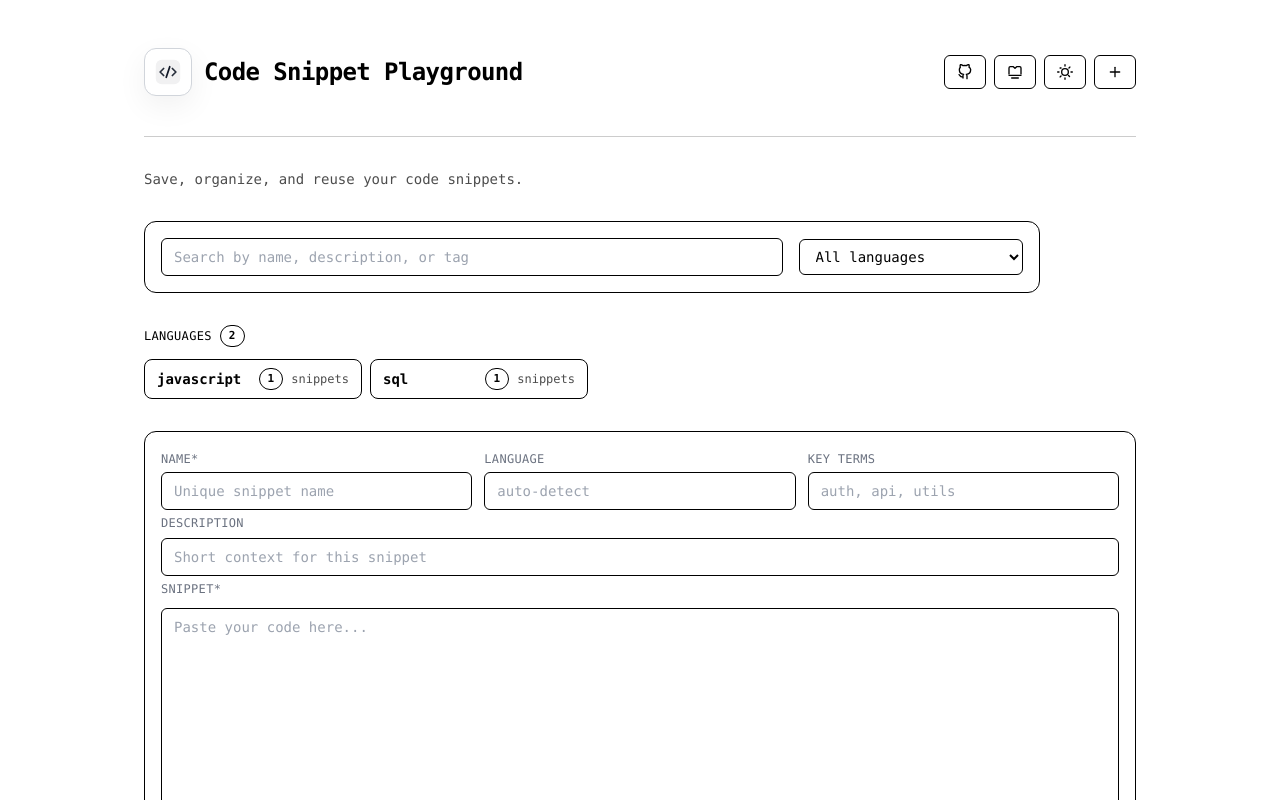
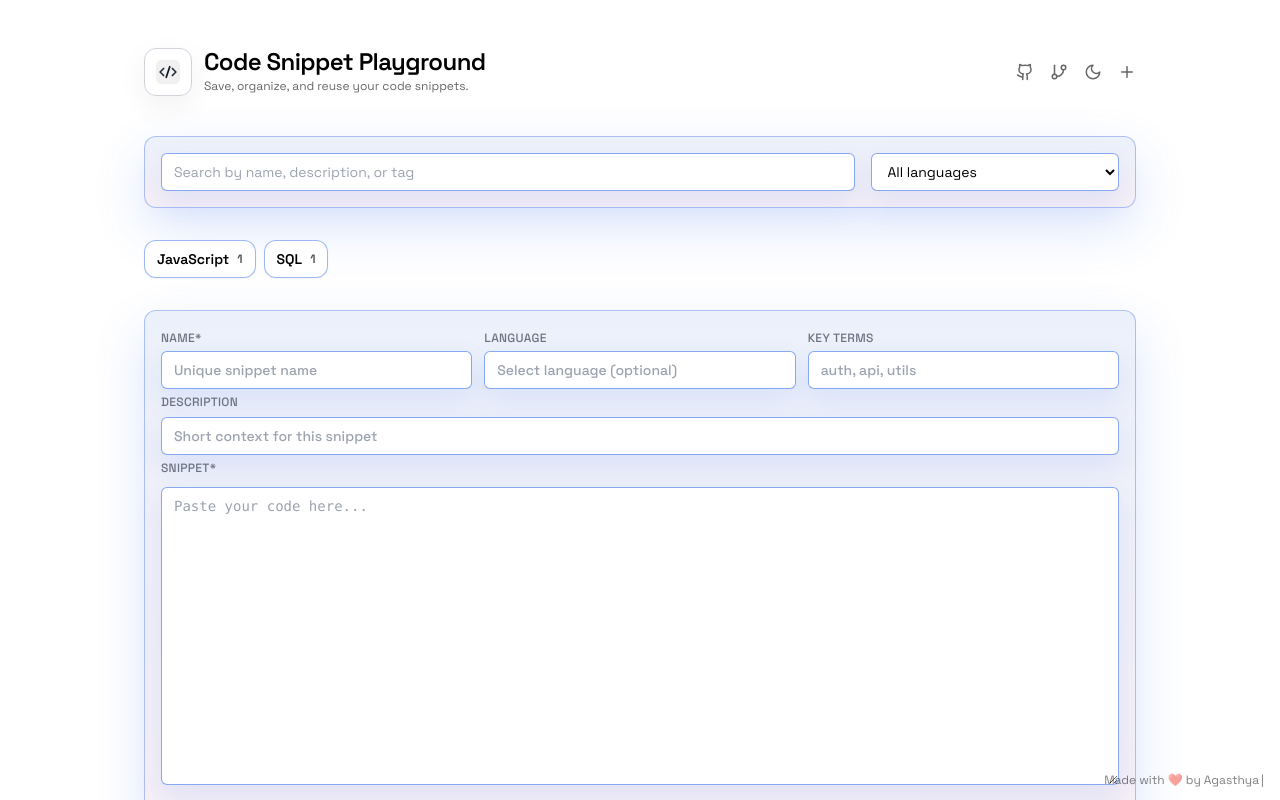
Before and after one commit to agasthyarkumar/Code-Snippet-Playground, a React (Vite) app: page / in a window 1280 px wide. Both pictures are taken after a click on the button 1115 px from the left and 72 px from the top of the page. Shown: the top 800 px of the page. Built offline with nearby package versions, Linux system fonts and the light colour scheme.

Commit message:
UI changes

```diff
--- a/package.json
+++ b/package.json
@@ -15,6 +15,7 @@
   },
   "dependencies": {
     "clsx": "2.1.0",
+    "lucide-react": "^0.378.0",
     "nanoid": "5.0.7",
     "react": "18.3.1",
     "react-dom": "18.3.1",
--- a/src/App.tsx
+++ b/src/App.tsx
@@ -1,11 +1,12 @@
 import { useEffect, useMemo, useState } from 'react';
+import { Github, GitBranch, Moon, Sun, Plus } from 'lucide-react';
 import SnippetCard from './components/SnippetCard';
 import SnippetForm from './components/SnippetForm';
 import Modal from './components/Modal';
 import LogoMark from './components/LogoMark';
+import LanguageStats from './components/LanguageStats';
 import { useSnippets, SavePayload } from './hooks/useSnippets';
 import { DuplicateConflicts, Snippet } from './types';
-import LanguageStats from './components/LanguageStats';
 
 const getInitialTheme = (): 'light' | 'dark' => {
   if (typeof window === 'undefined') return 'light';
@@ -105,67 +106,46 @@ const App = () => {
       <div className="mx-auto flex min-h-screen max-w-5xl flex-col gap-8 px-4 py-10">
         <header className="flex items-center gap-3 py-2">
           <LogoMark />
-          <h1 className="text-2xl font-semibold leading-none tracking-tight">Code Snippet Playground</h1>
+          <div>
+            <h1 className="text-2xl font-semibold leading-none tracking-tight">Code Snippet Playground</h1>
+            <p className="text-xs text-black/60 dark:text-white/60 mt-1">Save, organize, and reuse your code snippets.</p>
+          </div>
           <div className="flex-1" />
-          <div className="flex items-center gap-2">
+          <div className="flex items-center gap-4">
             <a
-              className={buttonClass}
+              className="text-black dark:text-white opacity-60 hover:opacity-100 transition-opacity duration-200 hover:scale-110 transform"
               href="https://github.com/agasthyarkumar"
               target="_blank"
               rel="noreferrer"
               aria-label="GitHub profile"
             >
-              <svg width="16" height="16" viewBox="0 0 24 24" fill="none" stroke="currentColor" strokeWidth="2" strokeLinecap="round" strokeLinejoin="round">
-                <path d="M9 19c-4.3 1.4-4.3-2.5-6-3m12 6v-3.87a3.37 3.37 0 0 0-.94-2.61c3.14-.35 6.44-1.54 6.44-7A5.44 5.44 0 0 0 18 4.77 5.07 5.07 0 0 0 17.91 1S16.73.65 14 2.48a13.38 13.38 0 0 0-5 0C6.27.65 5.09 1 5.09 1A5.07 5.07 0 0 0 5 4.77 5.44 5.44 0 0 0 3.5 8.55c0 5.42 3.3 6.61 6.44 7A3.37 3.37 0 0 0 9 17.13V21" />
-              </svg>
+              <Github size={18} />
             </a>
             <a
-              className={buttonClass}
+              className="text-black dark:text-white opacity-60 hover:opacity-100 transition-opacity duration-200 hover:scale-110 transform"
               href="https://github.com/agasthyarkumar/Code-Snippet-Playground"
               target="_blank"
               rel="noreferrer"
               aria-label="GitHub repository"
             >
-              <svg width="16" height="16" viewBox="0 0 24 24" fill="none" stroke="currentColor" strokeWidth="2" strokeLinecap="round" strokeLinejoin="round">
-                <path d="M21 15V6a2 2 0 0 0-2-2h-4.5L12 6.5 9.5 4H5a2 2 0 0 0-2 2v9" />
-                <path d="M3 17h18" />
-                <path d="M17 21H7" />
-              </svg>
+              <GitBranch size={18} />
             </a>
             <button
-              className={buttonClass}
+              className="text-black dark:text-white opacity-60 hover:opacity-100 transition-opacity duration-200 hover:scale-110 transform"
               type="button"
               onClick={() => setTheme(theme === 'light' ? 'dark' : 'light')}
               aria-label="Toggle theme"
             >
-              {theme === 'dark' ? (
-                <svg width="16" height="16" viewBox="0 0 24 24" fill="none" stroke="currentColor" strokeWidth="2" strokeLinecap="round" strokeLinejoin="round">
-                  <path d="M21 12.79A9 9 0 1 1 11.21 3a7 7 0 0 0 9.79 9.79z" />
-                </svg>
-              ) : (
-                <svg width="16" height="16" viewBox="0 0 24 24" fill="none" stroke="currentColor" strokeWidth="2" strokeLinecap="round" strokeLinejoin="round">
-                  <circle cx="12" cy="12" r="5" />
-                  <path d="M12 1v2m0 18v2m11-11h-2M3 12H1m18.364-7.364-1.414 1.414M6.05 17.95l-1.414 1.414m0-13.414L6.05 6.05m11.314 11.314 1.414 1.414" />
-                </svg>
-              )}
+              {theme === 'dark' ? <Sun size={18} /> : <Moon size={18} />}
             </button>
-            <button className={buttonClass} onClick={startCreate} type="button" aria-label="Add snippet">
-              <svg width="16" height="16" viewBox="0 0 24 24" fill="none" stroke="currentColor" strokeWidth="2" strokeLinecap="round" strokeLinejoin="round">
-                <path d="M12 5v14" />
-                <path d="M5 12h14" />
-              </svg>
+            <button className="text-black dark:text-white opacity-60 hover:opacity-100 transition-opacity duration-200 hover:scale-110 transform" onClick={startCreate} type="button" aria-label="Add snippet">
+              <Plus size={18} />
             </button>
           </div>
         </header>
 
-        <div className="h-px w-full max-w-5xl bg-black/20 dark:bg-white/30" />
-
-        <p className="text-sm text-black/70 dark:text-white/70">
-          Save, organize, and reuse your code snippets.
-        </p>
-
-        <div className="w-full max-w-4xl space-y-3">
-          <div className="panel animate-soft flex flex-col gap-3 md:flex-row md:items-center md:gap-4">
+        <div className="w-full space-y-3">
+          <div className="panel animate-soft flex flex-col gap-3 md:flex-row md:items-center md:gap-4 shadow-md">
             <input
               className={`${inputClass} md:flex-[3]`}
               placeholder="Search by name, description, or tag"
@@ -187,17 +167,11 @@ const App = () => {
           </div>
         </div>
 
-        <div className="w-full max-w-4xl space-y-3">
-          <div className="flex items-center gap-2 text-xs uppercase tracking-wide text-black dark:text-white">
-            <span>Languages</span>
-            <span className="rounded-full border border-black px-2 py-0.5 text-[11px] font-semibold text-black dark:border-white dark:text-white">
-              {snippets.filter((s) => s.language).length}
-            </span>
-          </div>
+        <div className="w-full animate-slide-left">
           <LanguageStats
             snippets={snippets}
             selected={languageFilter || undefined}
-            onSelect={(lang) => setLanguageFilter(lang)}
+            onSelect={(lang) => setLanguageFilter((prev) => (prev === lang ? '' : lang))}
           />
         </div>
 
@@ -239,9 +213,9 @@ const App = () => {
           </div>
         )}
 
-        <div className="mx-auto flex w-full max-w-3xl flex-col gap-4">
+        <div className="flex w-full flex-col gap-4">
           {filtered.length === 0 && (
-            <div className="panel flex flex-col items-center gap-3 text-center text-gray-500">
+            <div className="panel animate-scale flex flex-col items-center gap-3 text-center text-black/70 dark:text-white/70 shadow-md">
               <div className="text-sm">No snippets yet. Create one to get started.</div>
               <button className={buttonClass} onClick={startCreate} type="button">
                 Create snippet
@@ -255,6 +229,7 @@ const App = () => {
               onEdit={startEdit}
               onDelete={onDelete}
               buttonClass={buttonClass}
+              theme={theme}
             />
           ))}
         </div>
@@ -271,6 +246,9 @@ const App = () => {
           />
         )}
       </div>
+      <div className="fixed bottom-3 right-4 text-xs text-black/50 dark:text-white/50 pointer-events-none select-none">
+        <span className="typewriter">Made with ❤️ by Agasthya</span>
+      </div>
     </div>
   );
 };
--- a/src/components/LanguageStats.tsx
+++ b/src/components/LanguageStats.tsx
@@ -9,42 +9,42 @@ type Props = {
 
 const LanguageStats = ({ snippets, selected, onSelect }: Props) => {
   const stats = useMemo(() => {
-    const map = new Map<string, { count: number; terms: Set<string> }>();
+    const map = new Map<string, { count: number }>();
     for (const s of snippets) {
       if (!s.language) continue;
-      if (!map.has(s.language)) map.set(s.language, { count: 0, terms: new Set() });
+      if (!map.has(s.language)) map.set(s.language, { count: 0 });
       const entry = map.get(s.language)!;
       entry.count += 1;
-      for (const t of s.keyTerms) entry.terms.add(t);
     }
-    // Convert to sorted array by count desc, then name asc
     return Array.from(map.entries())
-      .map(([language, { count, terms }]) => ({ language, count, terms: Array.from(terms).sort() }))
+      .map(([language, { count }]) => ({ language, count }))
       .sort((a, b) => (b.count - a.count) || a.language.localeCompare(b.language));
   }, [snippets]);
 
   if (stats.length === 0) return null;
 
   return (
-    <div className="grid grid-cols-2 gap-2 md:grid-cols-3 lg:grid-cols-4">
-      {stats.map(({ language, count, terms }) => {
-        const tooltip = terms.length ? `${terms.join(', ')}` : 'No key terms';
+    <div className="flex flex-wrap gap-2">
+      {stats.map(({ language, count }) => {
         const isActive = selected === language;
+        const base =
+          'flex items-center gap-2 rounded-xl border px-3 py-2 text-sm font-semibold transition-all duration-200 ease-out active:scale-95 shadow-sm';
+        const activeStyle =
+          'bg-[radial-gradient(circle_at_20%_20%,rgba(37,99,235,0.18),rgba(236,72,153,0.12))] text-white border-transparent shadow-[0_16px_36px_rgba(37,99,235,0.25)]';
+        const inactiveStyle =
+          'bg-white text-black border-[rgba(37,99,235,0.45)] hover:-translate-y-0.5 hover:shadow-[0_14px_32px_rgba(37,99,235,0.18)] dark:bg-black dark:text-white dark:border-[rgba(96,165,250,0.45)]';
+
         return (
           <button
             key={language}
             type="button"
-              className={`flex items-center justify-between rounded-lg border border-black bg-white px-3 py-2 text-left transition hover:-translate-y-0.5 dark:bg-black dark:text-white dark:border-white ${isActive ? 'ring-2 ring-black dark:ring-white' : ''}`.trim()}
+            className={`${base} ${isActive ? activeStyle : inactiveStyle}`}
             onClick={() => onSelect(isActive ? '' : language)}
             aria-pressed={isActive}
             title={`${language}: ${count} snippet${count !== 1 ? 's' : ''}`}
-            data-tooltip={tooltip}
           >
-              <div className="text-sm font-semibold">{language}</div>
-              <div className="flex items-center gap-2 text-xs text-black/70 dark:text-white/70">
-                <span className="rounded-full border border-black px-2 py-0.5 text-[11px] font-semibold text-black dark:border-white dark:text-white">{count}</span>
-              <span>snippets</span>
-            </div>
+            <span>{language}</span>
+            <span className={`text-xs font-semibold ${isActive ? 'text-white/90' : 'text-black/70 dark:text-white/70'}`}>{count}</span>
           </button>
         );
       })}
--- a/src/components/Modal.tsx
+++ b/src/components/Modal.tsx
@@ -24,11 +24,11 @@ const Modal = ({
   buttonClass = 'btn-ghost',
 }: ModalProps) => (
   <div
-    className="fixed inset-0 z-50 flex items-center justify-center bg-black/40 px-4 backdrop-blur"
+    className="fixed inset-0 z-50 flex items-center justify-center bg-black/40 px-4 backdrop-blur transition-all duration-200"
     role="dialog"
     aria-modal="true"
   >
-    <div className="w-full max-w-md rounded-xl border border-gray-300 bg-white p-6 text-gray-900 shadow-soft">
+    <div className="w-full max-w-md animate-scale rounded-xl border border-black bg-white p-6 text-black shadow-2xl dark:bg-black dark:text-white dark:border-white dark:shadow-2xl">
       <div className="space-y-2">
         <h3 className="text-lg font-semibold leading-tight">{title}</h3>
         {description && <p className="text-sm text-gray-600">{description}</p>}
--- a/src/components/SnippetForm.tsx
+++ b/src/components/SnippetForm.tsx
@@ -4,7 +4,7 @@ import { SavePayload } from '../hooks/useSnippets';
 import CodeEditor from './CodeEditor';
 import TagInput from './TagInput';
 
-const COMMON_LANGS = ['javascript', 'typescript', 'python', 'java', 'cpp', 'rust', 'sql', 'go'];
+const COMMON_LANGS = ['JavaScript', 'TypeScript', 'Python', 'Java', 'C++', 'Rust', 'SQL', 'Go'];
 
 type SnippetFormProps = {
   initial?: Snippet | null;
@@ -78,7 +78,7 @@ const SnippetForm = ({
             list="language-options"
             value={language}
             onChange={(e) => setLanguage(e.target.value)}
-            placeholder="auto-detect"
+            placeholder="Select language (optional)"
           />
           <datalist id="language-options">
             {languageOptions.map((lang) => (
--- a/src/hooks/useSnippets.ts
+++ b/src/hooks/useSnippets.ts
@@ -46,7 +46,7 @@ export function useDebounce(value, delay = 250) {
   return debounced;
 }`,
       keyTerms: ['react', 'hooks', 'debounce'],
-      language: 'javascript',
+      language: 'JavaScript',
     },
     {
       id: nanoid(),
@@ -57,7 +57,7 @@ VALUES ($1, $2)
 ON CONFLICT (id) DO UPDATE
 SET value = EXCLUDED.value;`,
       keyTerms: ['postgres', 'sql', 'upsert'],
-      language: 'sql',
+      language: 'SQL',
     },
   ];
 
--- a/src/styles.css
+++ b/src/styles.css
@@ -1,3 +1,5 @@
+@import url('https://fonts.googleapis.com/css2?family=Space+Grotesk:wght@400;500;600;700&display=swap');
+
 @tailwind base;
 @tailwind components;
 @tailwind utilities;
@@ -5,36 +7,192 @@
 @layer base {
   :root {
     color-scheme: light;
+    --accent: #2563eb;
+    --accent-2: #ec4899;
+    --surface: #ffffff;
+    --surface-2: #f8fafc;
+  }
+
+  .dark {
+    --accent: #60a5fa;
+    --accent-2: #f472b6;
+    --surface: #0a0a0a;
+    --surface-2: #111827;
   }
 
   body {
-    @apply bg-white text-black font-mono antialiased;
+    @apply bg-white text-black antialiased overflow-y-scroll;
+    font-family: 'Space Grotesk', 'Inter', 'SF Pro Text', 'Segoe UI', system-ui, -apple-system, sans-serif;
+    scrollbar-width: none;
+    background: radial-gradient(circle at 20% 20%, rgba(37, 99, 235, 0.08), transparent 35%),
+                radial-gradient(circle at 80% 0%, rgba(236, 72, 153, 0.06), transparent 30%),
+                var(--surface);
+  }
+
+  /* Hide scrollbar while keeping scroll functionality */
+  ::-webkit-scrollbar {
+    width: 0;
+  }
+
+  ::-webkit-scrollbar-track {
+    background: transparent;
+  }
+
+  ::-webkit-scrollbar-thumb {
+    background: transparent;
   }
 
   .dark body {
     @apply bg-black text-white;
+    background: radial-gradient(circle at 15% 10%, rgba(96, 165, 250, 0.08), transparent 32%),
+                radial-gradient(circle at 85% 5%, rgba(244, 114, 182, 0.06), transparent 28%),
+                var(--surface);
   }
 
   @keyframes fade-in {
     from { opacity: 0; transform: translateY(4px); }
     to { opacity: 1; transform: translateY(0); }
   }
+
+  @keyframes slide-in-up {
+    from { opacity: 0; transform: translateY(8px); }
+    to { opacity: 1; transform: translateY(0); }
+  }
+
+  @keyframes slide-in-left {
+    from { opacity: 0; transform: translateX(-8px); }
+    to { opacity: 1; transform: translateX(0); }
+  }
+
+  @keyframes scale-in {
+    from { opacity: 0; transform: scale(0.96); }
+    to { opacity: 1; transform: scale(1); }
+  }
+
+  @keyframes button-click {
+    0% { transform: scale(1); }
+    50% { transform: scale(0.95); }
+    100% { transform: scale(1); }
+  }
+
+  @keyframes typewriter {
+    from {
+      width: 0;
+    }
+    to {
+      width: 100%;
+    }
+  }
+
+  @keyframes blink {
+    0%, 49% { border-right-color: currentColor; }
+    50%, 100% { border-right-color: transparent; }
+  }
 }
 
 @layer utilities {
   .btn-ghost {
-    @apply inline-flex items-center justify-center gap-2 rounded-md border border-black bg-white px-3 py-2 text-sm font-semibold text-black transition hover:-translate-y-0.5 focus-visible:outline-none focus-visible:ring-2 focus-visible:ring-black dark:bg-black dark:text-white dark:border-white;
+    @apply inline-flex items-center justify-center gap-2 rounded-md border bg-white px-3 py-2 text-sm font-semibold text-black transition-all duration-200 ease-out hover:-translate-y-0.5 focus-visible:outline-none focus-visible:ring-2 focus-visible:ring-black dark:bg-black dark:text-white dark:border-white;
+    border-color: var(--accent);
+    background: linear-gradient(135deg, rgba(37, 99, 235, 0.12), rgba(236, 72, 153, 0.12)), var(--surface);
+    box-shadow: 0 12px 28px rgba(37, 99, 235, 0.15), 0 1px 0 rgba(255, 255, 255, 0.18) inset;
+    color: #0b1224;
+  }
+
+  .dark .btn-ghost {
+    background: linear-gradient(135deg, rgba(96, 165, 250, 0.16), rgba(244, 114, 182, 0.14)), var(--surface);
+    box-shadow: 0 12px 28px rgba(96, 165, 250, 0.22), 0 1px 0 rgba(0, 0, 0, 0.35) inset;
+    color: #e5e7eb;
+  }
+
+  .btn-ghost:hover {
+    box-shadow: 0 16px 36px rgba(37, 99, 235, 0.2), 0 1px 0 rgba(255, 255, 255, 0.22) inset;
+  }
+
+  .dark .btn-ghost:hover {
+    box-shadow: 0 16px 36px rgba(96, 165, 250, 0.28), 0 1px 0 rgba(0, 0, 0, 0.45) inset;
+  }
+
+  .btn-ghost:active {
+    animation: button-click 0.2s ease-out;
   }
 
   .field-base {
-    @apply w-full rounded-md border border-black bg-white px-3 py-2 text-sm text-black outline-none transition focus:border-black focus:ring-2 focus:ring-black dark:bg-black dark:text-white dark:border-white;
+    @apply w-full rounded-md border bg-white px-3 py-2 text-sm text-black outline-none transition-all duration-200 ease-out focus:ring-2 focus:ring-black dark:bg-black dark:text-white dark:border-white;
+    border-color: rgba(37, 99, 235, 0.55);
+    box-shadow: 0 12px 28px rgba(37, 99, 235, 0.1), 0 1px 0 rgba(255, 255, 255, 0.15) inset;
+  }
+
+  .dark .field-base {
+    border-color: rgba(96, 165, 250, 0.5);
+    box-shadow: 0 12px 28px rgba(96, 165, 250, 0.18), 0 1px 0 rgba(0, 0, 0, 0.4) inset;
+  }
+
+  .field-base:focus {
+    box-shadow: 0 16px 36px rgba(37, 99, 235, 0.16), 0 1px 0 rgba(255, 255, 255, 0.2) inset;
+  }
+
+  .dark .field-base:focus {
+    box-shadow: 0 16px 36px rgba(96, 165, 250, 0.22), 0 1px 0 rgba(0, 0, 0, 0.5) inset;
   }
 
   .panel {
-    @apply rounded-xl border border-black bg-white p-4 transition dark:border-white dark:bg-black dark:text-white;
+    @apply rounded-xl bg-white p-4 transition-all duration-200 ease-out border dark:bg-black dark:text-white dark:border-white;
+    border-color: rgba(37, 99, 235, 0.35);
+    background: linear-gradient(180deg, rgba(37, 99, 235, 0.06), rgba(236, 72, 153, 0.06)), var(--surface-2);
+    box-shadow: 0 20px 52px rgba(37, 99, 235, 0.16), 0 1px 0 rgba(255, 255, 255, 0.16) inset;
+  }
+
+  .dark .panel {
+    border-color: rgba(96, 165, 250, 0.35);
+    background: linear-gradient(180deg, rgba(96, 165, 250, 0.12), rgba(244, 114, 182, 0.12)), var(--surface-2);
+    box-shadow: 0 20px 52px rgba(96, 165, 250, 0.2), 0 1px 0 rgba(0, 0, 0, 0.3) inset;
+  }
+
+  .panel:hover {
+    transform: translateY(-4px);
+    box-shadow: 0 26px 60px rgba(37, 99, 235, 0.2), 0 2px 0 rgba(255, 255, 255, 0.2) inset;
+  }
+
+  .dark .panel:hover {
+    box-shadow: 0 26px 60px rgba(96, 165, 250, 0.26), 0 2px 0 rgba(0, 0, 0, 0.35) inset;
   }
 
   .animate-soft {
     animation: fade-in 0.25s ease-out both;
   }
+
+  .animate-slide-up {
+    animation: slide-in-up 0.3s ease-out both;
+  }
+
+  .animate-slide-left {
+    animation: slide-in-left 0.3s ease-out both;
+  }
+
+  .animate-scale {
+    animation: scale-in 0.25s ease-out both;
+  }
+
+  @keyframes button-click {
+    0% { transform: scale(1); }
+    50% { transform: scale(0.95); }
+    100% { transform: scale(1); }
+  }
+
+  .animate-button-click {
+    animation: button-click 0.2s ease-out;
+  }
+
+  .typewriter {
+    overflow: hidden;
+    animation: typewriter 3s steps(28, end) forwards;
+    white-space: nowrap;
+  }
+
+  .typewriter::after {
+    content: '|';
+    animation: blink 0.75s infinite;
+    margin-left: 2px;
+  }
 }
--- a/tailwind.config.js
+++ b/tailwind.config.js
@@ -5,7 +5,8 @@ export default {
   theme: {
     extend: {
       fontFamily: {
-        mono: ['"DM Mono"', 'SFMono-Regular', 'ui-monospace', 'Menlo', 'monospace'],
+        sans: ['"JetBrains Mono"', '"IBM Plex Mono"', 'SFMono-Regular', 'ui-monospace', 'Menlo', 'monospace'],
+        mono: ['"JetBrains Mono"', '"IBM Plex Mono"', 'SFMono-Regular', 'ui-monospace', 'Menlo', 'monospace'],
       },
       boxShadow: {
         soft: '0 10px 30px rgba(0,0,0,0.06)',
```
Also changed, not shown: src/components/SnippetCard.tsx (+30 -26 lines), 1 other file (tests, documents, lock files or other folders).
